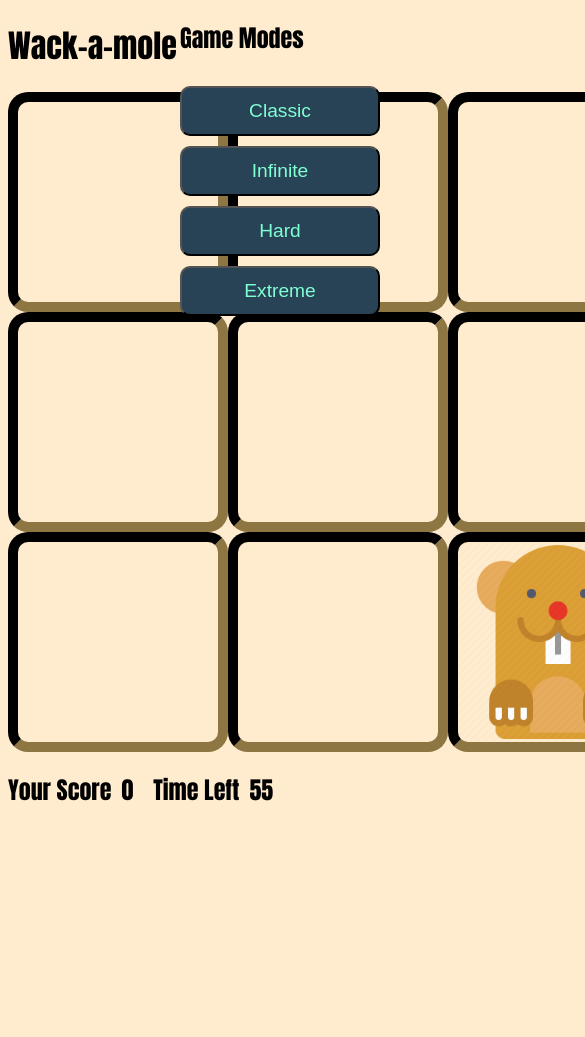
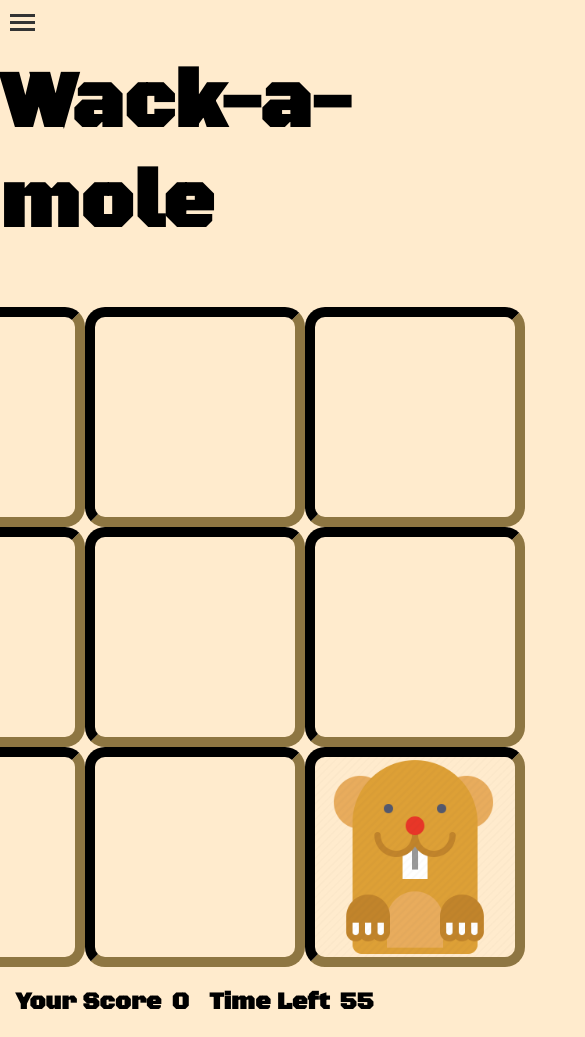
Before and after one commit to Luka-khokhashvili/Wack-a-mole, a plain HTML site: page index.html in a window 390 px wide. Shown: the top 1037 px of the page, 585 px wide, since content can reach past the window. Before the commit the page ends 844 px from the top, so only its background shows below. Drawn offline with Linux system fonts and the light colour scheme.

Commit message:
Add files via upload

```diff
--- a/styles/style.css
+++ b/styles/style.css
@@ -1,18 +1,30 @@
-html {
-    font-family: Impact, Haettenschweiler, 'Arial Narrow Bold', sans-serif;
-
-}
+@import url("https://fonts.googleapis.com/css2?family=Black+Ops+One&display=swap");
 
 body {
   background-color: blanchedalmond;
+  display: flex;
+  flex-direction: column;
+  align-items: center;
+  /* justify-content: center; */
+  height: 100vh;
+  margin: 0;
 }
 
-header {
+.main-title {
+  font-family: "Black Ops One";
+  font-size: 5rem;
+  /* margin-top: 0; */
+}
+
+.score-and-time {
   display: flex;
   flex-direction: row;
+  justify-content: center;
   gap: 5%;
   margin-bottom: 30px;
+  width: 600px;
 
+  font-family: "Black Ops One";
 }
 
 .info {
@@ -20,7 +32,8 @@ header {
   gap: 20px;
 }
 
-.score-div, .time-div {
+.score-div,
+.time-div {
   display: flex;
   gap: 10px;
 }
@@ -28,20 +41,25 @@ header {
 .gameMode {
   display: flex;
   flex-direction: column;
+  position: absolute;
   gap: 10px;
-    float: right;
-    position: absolute;
   top: 0px;
-    right: 10px;
+  right: 20px;
+}
+
+.gameMode h2 {
+  font-family: Impact, Haettenschweiler, "Arial Narrow Bold", sans-serif;
 }
 
 .button {
   width: 200px;
   height: 50px;
   background-color: rgb(40, 67, 85);
+  border-radius: 10px;
+
+  font-family: "Black Ops One";
+  font-size: 1.2rem;
   color: aquamarine;
-    font-size: 1.2rem;
-    border-radius: 10px;
 }
 
 .button:hover {
@@ -63,6 +81,45 @@ header {
 }
 
 .mole {
-    background-image: url('./images/mole.png');
+  background-image: url("./images/mole.png");
   background-size: cover;
 }
+
+/* Styles for the burger icon */
+.burger-icon {
+  display: none;
+  cursor: pointer;
+  position: absolute;
+  top: 10px;
+  left: 10px;
+}
+
+.burger-icon .bar {
+  width: 25px;
+  height: 3px;
+  background-color: #333;
+  margin: 4px 0;
+}
+
+@media (max-width: 900px) {
+    .gameMode h2 {
+        display: none;
+    }
+
+  .burger-icon {
+    display: block; /* Show the burger icon on smaller screens */
+  }
+
+  .gameMode {
+    display: none; /* Hide the game modes on smaller screens */
+    left: 10px;
+    margin: 1% 0 0 5%;
+    width: 100%;
+
+  }
+
+  .button {
+    width: 22%;
+    height: 42px;
+  }
+}
```
Lines whose indentation alone changed are shown as unchanged.
